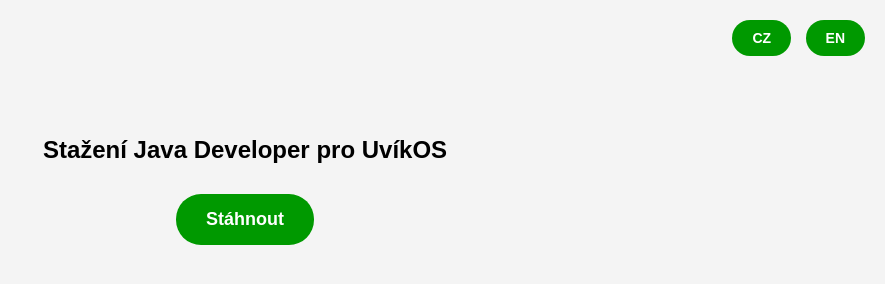
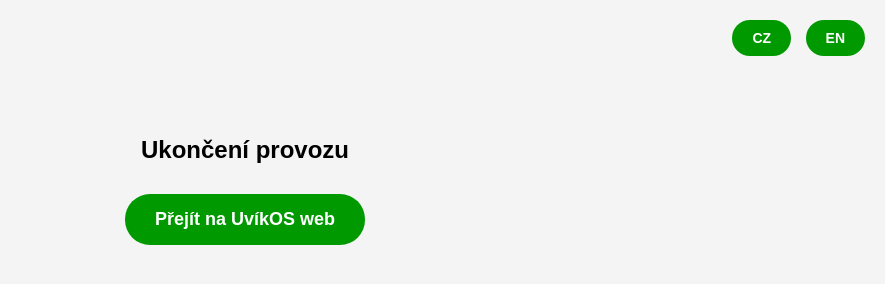
Before and after one commit to metodejthecoder/uvikosnet, a plain HTML site: page java.html in a window 1280 px wide. Both pictures are taken after a click on the button "CZ". Shown: the whole page, without its empty margins (395-1280 px from the left). Drawn offline with Linux system fonts and the light colour scheme.

Commit message:
Replace Java download page with shutdown notice

```diff
--- a/java.html
+++ b/java.html
@@ -2,7 +2,7 @@
 <html lang="cs">
 <head>
   <meta charset="UTF-8">
-  <title>Stažení Java Developer pro UvíkOS</title>
+  <title>Ukončení provozu</title>
   <style>
     html, body {
       margin: 0;
@@ -77,18 +77,18 @@
   </div>
 
   <div class="container">
-    <h1 id="main-title">Stažení Java Developer pro UvíkOS</h1>
-    <a href="https://github.com/metodejthecoder/uvikosnet/releases/download/v1.0/UvikOS_Java23.exe" class="download-button" id="download-text">Stáhnout</a>
+    <h1 id="main-title">UvíkOS už nepotřebuje Javu</h1>
+    <a href="https://admin-iget.github.io/test/uvikos.html" class="download-button" id="download-text">Přejít na UvíkOS web</a>
   </div>
 
   <script>
     function setLanguage(lang) {
       if (lang === 'cz') {
-        document.getElementById('main-title').textContent = 'Stažení Java Developer pro UvíkOS';
-        document.getElementById('download-text').textContent = 'Stáhnout';
+        document.getElementById('main-title').textContent = 'Ukončení provozu';
+        document.getElementById('download-text').textContent = 'Přejít na UvíkOS web';
       } else if (lang === 'en') {
-        document.getElementById('main-title').textContent = 'Download Java Developer for UvíkOS';
-        document.getElementById('download-text').textContent = 'Download';
+        document.getElementById('main-title').textContent = 'Web is down';
+        document.getElementById('download-text').textContent = 'Open UvikOS web';
       }
     }
   </script>
```
